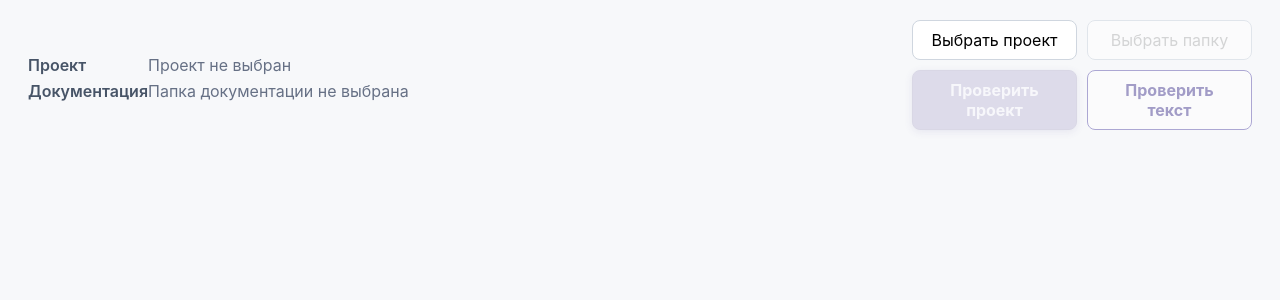
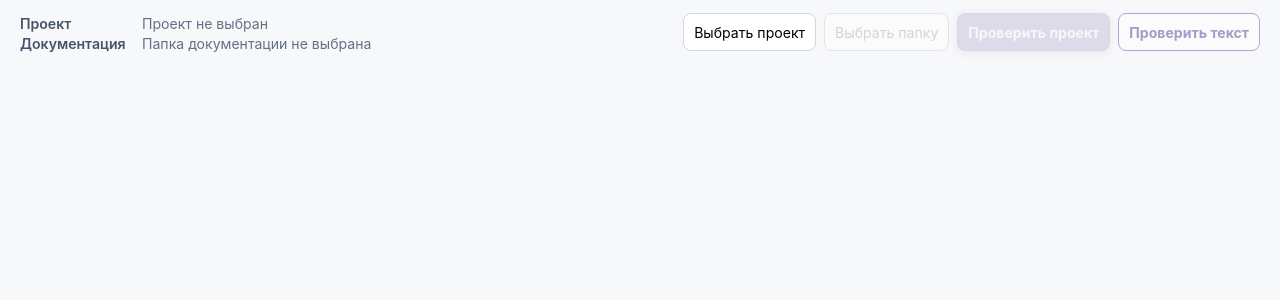
Before and after one commit to fila09/documentation-reviewer, a React (Vite) app in the folder src/renderer/: page / in a window 1280 px wide. Shown: the top 300 px of the page. Built offline with nearby package versions, Linux system fonts and the light colour scheme.

Commit message:
ui: compact project toolbar and spacing

```diff
--- a/src/renderer/src/styles.css
+++ b/src/renderer/src/styles.css
@@ -406,3 +406,18 @@ button:disabled {
 .reference-rule h3 { margin: 0 0 8px; }
 .reference-rule p { margin: 0; }
 @media (max-width: 720px) { .reference-columns { grid-template-columns: 1fr; } .reference-controls { flex-direction: column; } .reference-list { max-height: 220px; } }
+
+/* Compact project toolbar */
+.app-shell { padding: 12px 20px; }
+.project-header { gap: 14px; align-items: center; }
+.project-info { min-width: 0; }
+.path-row { grid-template-columns: 112px minmax(0, 1fr); margin-top: 3px; font-size: .88rem; }
+.header-actions { display: flex; width: auto; max-width: 60%; gap: 8px; align-items: center; }
+.secondary-actions, .review-actions { display: flex; gap: 8px; }
+.header-actions button { width: auto; white-space: nowrap; padding: 8px 10px; font-size: .88rem; min-height: 38px; }
+.summary, .filters { margin-top: 12px; }
+.filter-groups { margin-top: 12px; gap: 8px; }
+.file-filter { margin-top: 12px; }
+.workspace { margin-top: 12px; }
+@media (max-width: 1200px) { .project-header { flex-direction: column; align-items: stretch; } .header-actions { max-width: none; flex-wrap: wrap; } }
+@media (max-width: 980px) { .header-actions { width: 100%; } .secondary-actions, .review-actions { flex-wrap: wrap; } }
```
